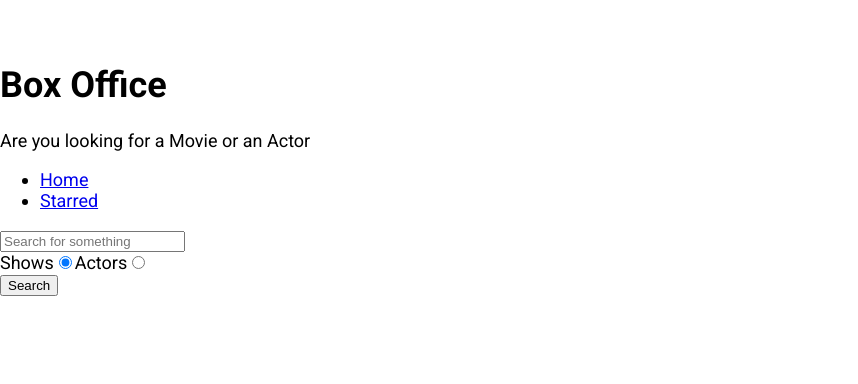
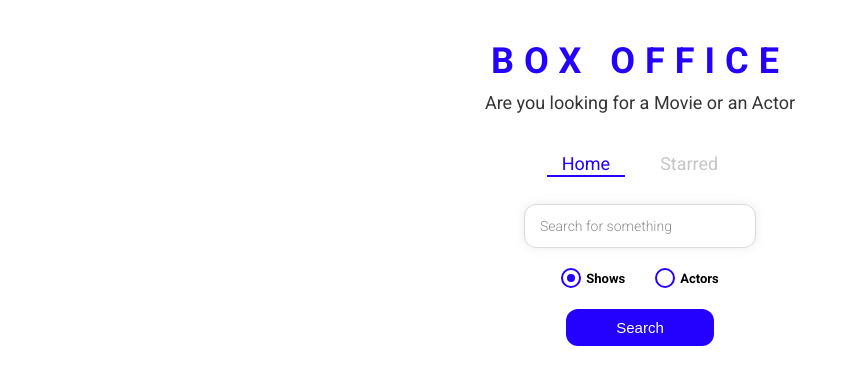
Before and after one commit to Vipinks99/Box-Office-App, a React (Create React App) app: page / in a window 1280 px wide. Shown: the top 384 px of the page, without its empty margins (0-858 px from the left). Built offline with nearby package versions, Linux system fonts and the light colour scheme.

Commit message:
styled entire app

```diff
--- a/src/App.js
+++ b/src/App.js
@@ -1,23 +1,34 @@
 import React from 'react';
 import { Route, Switch } from 'react-router-dom';
+import { ThemeProvider } from 'styled-components';
 import Home from './pages/Home';
 import Show from './pages/Show';
 import Starred from './pages/Starred';
+
+const theme = {
+  mainColors: {
+    blue: '#2400ff',
+    gray: '#c6c6c6',
+    dark: '#353535',
+  },
+};
+
 function App() {
   return (
-
+    <ThemeProvider theme={theme}>
       <Switch>
         <Route exact path="/">
-          <Home/>
+          <Home />
         </Route>
         <Route exact path="/starred">
-          <Starred/>
+          <Starred />
         </Route>
-        <Route exact path='/show/:id'>
-            <Show />
+        <Route exact path="/show/:id">
+          <Show />
         </Route>
         <Route>This is 404 Page Not found!!</Route>
       </Switch>
+    </ThemeProvider>
   );
 }
 
--- /dev/null
+++ b/src/components/CustomRadio.jsx
@@ -0,0 +1,66 @@
+import React from 'react';
+import styled from 'styled-components';
+
+const RadioWrapper = styled.label`
+  display: block;
+  position: relative;
+  padding-left: 25px;
+  cursor: pointer;
+  font-size: 13px;
+  user-select: none;
+  font-weight: 700;
+  line-height: 1.65;
+
+  input {
+    position: absolute;
+    opacity: 0;
+    cursor: pointer;
+  }
+
+  span {
+    position: absolute;
+    top: 0;
+    left: 0;
+    height: 16px;
+    width: 16px;
+    background-color: #fff;
+    border: 2px solid ${({ theme }) => theme.mainColors.blue};
+    border-radius: 50%;
+  }
+
+  input:checked ~ span {
+    background-color: #fff;
+    border: 2px solid ${({ theme }) => theme.mainColors.blue};
+  }
+
+  span:after {
+    content: '';
+    position: absolute;
+    display: none;
+  }
+
+  input:checked ~ span:after {
+    display: block;
+  }
+
+  span:after {
+    top: 4px;
+    left: 4px;
+    width: 8px;
+    height: 8px;
+    border-radius: 50%;
+    background: ${({ theme }) => theme.mainColors.blue};
+  }
+`;
+
+const CustomRadio = ({ label, ...restProps }) => {
+  return (
+    <RadioWrapper htmlFor={restProps.id}>
+      {label}
+      <input {...restProps} type="radio" />
+      <span />
+    </RadioWrapper>
+  );
+};
+
+export default CustomRadio;
--- a/src/components/Nav.jsx
+++ b/src/components/Nav.jsx
@@ -1,5 +1,6 @@
 import React from 'react';
-import { Link } from 'react-router-dom';
+import { useLocation } from 'react-router';
+import { NavList , LinkStyled} from './Nav.styled';
 
 const LINKS = [
   { to: '/', text: 'Home' },
@@ -7,13 +8,15 @@
 ];
 
 const Nav = () => {
+  const location = useLocation()
+
   return (
     <div>
-      <ul>
+      <NavList>
         {LINKS.map(item => (
-            <li key={item.to}><Link to={item.to}>{item.text}</Link></li>
+            <li key={item.to}><LinkStyled to={item.to} className={item.to===location.pathname?'active':''}>{item.text}</LinkStyled></li>
         ))}
-      </ul>
+      </NavList>
     </div>
   );
 };
--- /dev/null
+++ b/src/components/Nav.styled.jsx
@@ -0,0 +1,41 @@
+import styled from "styled-components";
+import { Link } from "react-router-dom";
+
+export const NavList = styled.ul`
+  display: flex;
+  justify-content: center;
+  list-style: none;
+  margin: 0 0 30px;
+  padding: 0;
+`;
+
+export const LinkStyled = styled(Link)`
+  margin: 0 10px;
+  padding: 3px 15px;
+  position: relative;
+  text-decoration: none;
+  color: ${({ theme }) => theme.mainColors.gray};
+  &.active {
+    color: ${({ theme }) => theme.mainColors.blue};
+    &:after {
+      content: '';
+      position: absolute;
+      display: block;
+      height: 2px;
+      left: 0%;
+      bottom: 0;
+      background-color: ${({ theme }) => theme.mainColors.blue};
+      animation: slide-in 0.3s ease-in forwards;
+      @keyframes slide-in {
+        from {
+          left: 50%;
+          width: 0;
+        }
+        to {
+          left: 0%;
+          width: 100%;
+        }
+      }
+    }
+  }
+`;
--- a/src/components/Title.jsx
+++ b/src/components/Title.jsx
@@ -1,11 +1,12 @@
 import React from 'react'
+import { TitleWrapper } from './Title.styled'
 
 const Title = ({title,subtitle}) => {
   return (
-    <div>
+    <TitleWrapper>
         <h1>{title}</h1>
         <p>{subtitle}</p>
-    </div>
+    </TitleWrapper>
   )
 }
 
--- /dev/null
+++ b/src/components/Title.styled.jsx
@@ -0,0 +1,18 @@
+import styled from "styled-components";
+
+export const TitleWrapper = styled.div`
+  text-align: center;
+  margin: 0 0 40px;
+
+  h1 {
+    color: ${({ theme }) => theme.mainColors.blue};
+    letter-spacing: 10px;
+    text-transform: uppercase;
+    margin: 0 0 10px;
+  }
+
+  p {
+    color: ${({ theme }) => theme.mainColors.dark};
+    margin: 0;
+  }
+`;
--- a/src/pages/Home.jsx
+++ b/src/pages/Home.jsx
@@ -4,6 +4,12 @@
 import ShowGrid from '../components/show/ShowGrid';
 import ActorGrid from '../components/actor/ActorGrid';
 import { useLastQuery } from '../misc/custom-hooks';
+import {
+  SearchInput,
+  RadioInputsWrapper,
+  SearchButtonWrapper,
+} from './Home.styled';
+import CustomRadio from '../components/CustomRadio';
 
 const Home = () => {
   const [input, setInput] = useLastQuery();
@@ -49,7 +55,7 @@
 
   return (
     <MainPageLayout>
-      <input
+      <SearchInput
         type="text"
         placeholder="Search for something"
         onChange={onInputChange}
@@ -57,33 +63,33 @@
         value={input}
       />
 
-      <div>
-        <label htmlFor="shows-search">
-          Shows
-          <input
+      <RadioInputsWrapper>
+        <div>
+          <CustomRadio
+            label="Shows"
             id="shows-search"
-            type="radio"
             value="shows"
             checked={isShowsSearch}
             onChange={onRadioChange}
           />
-        </label>
+        </div>
 
-        <label htmlFor="actors-search">
-          Actors
-          <input
+        <div>
+          <CustomRadio
+            label="Actors"
             id="actors-search"
-            type="radio"
             value="people"
             checked={!isShowsSearch}
             onChange={onRadioChange}
           />
-        </label>
-      </div>
+        </div>
+      </RadioInputsWrapper>
 
-      <button type="button" onClick={onSearch}>
-        Search
-      </button>
+      <SearchButtonWrapper>
+        <button type="button" onClick={onSearch}>
+          Search
+        </button>
+      </SearchButtonWrapper>
       {renderResults()}
     </MainPageLayout>
   );
--- /dev/null
+++ b/src/pages/Home.styled.jsx
@@ -0,0 +1,49 @@
+import styled from "styled-components";
+
+export const SearchInput = styled.input`
+  display: block;
+  font-family: 'Roboto', sans-serif;
+  width: 200px;
+  margin: auto;
+  outline: none;
+  padding: 13px 15px;
+  border: 1px solid #dbdbdb;
+  box-shadow: 0px 0px 10px 0px rgba(219, 219, 219, 0.5);
+  font-size: 14px;
+  border-radius: 12px;
+  color: #8d8d8d;
+
+  &::placeholder {
+    font-weight: 300;
+    color: #8d8d8d;
+  }
+`;
+
+export const RadioInputsWrapper = styled.div`
+  display: flex;
+  justify-content: center;
+  margin: 20px 0;
+
+  div {
+    margin: 0 15px;
+  }
+`;
+
+export const SearchButtonWrapper = styled.div`
+  text-align: center;
+  margin-bottom: 35px;
+
+  button {
+    color: #fff;
+    background-color: ${({ theme }) => theme.mainColors.blue};
+    margin: auto;
+    padding: 10px 50px;
+    font-size: 15px;
+    border: none;
+    outline: none;
+    border-radius: 12px;
+    &:hover {
+      cursor: pointer;
+    }
+  }
+`;
```
